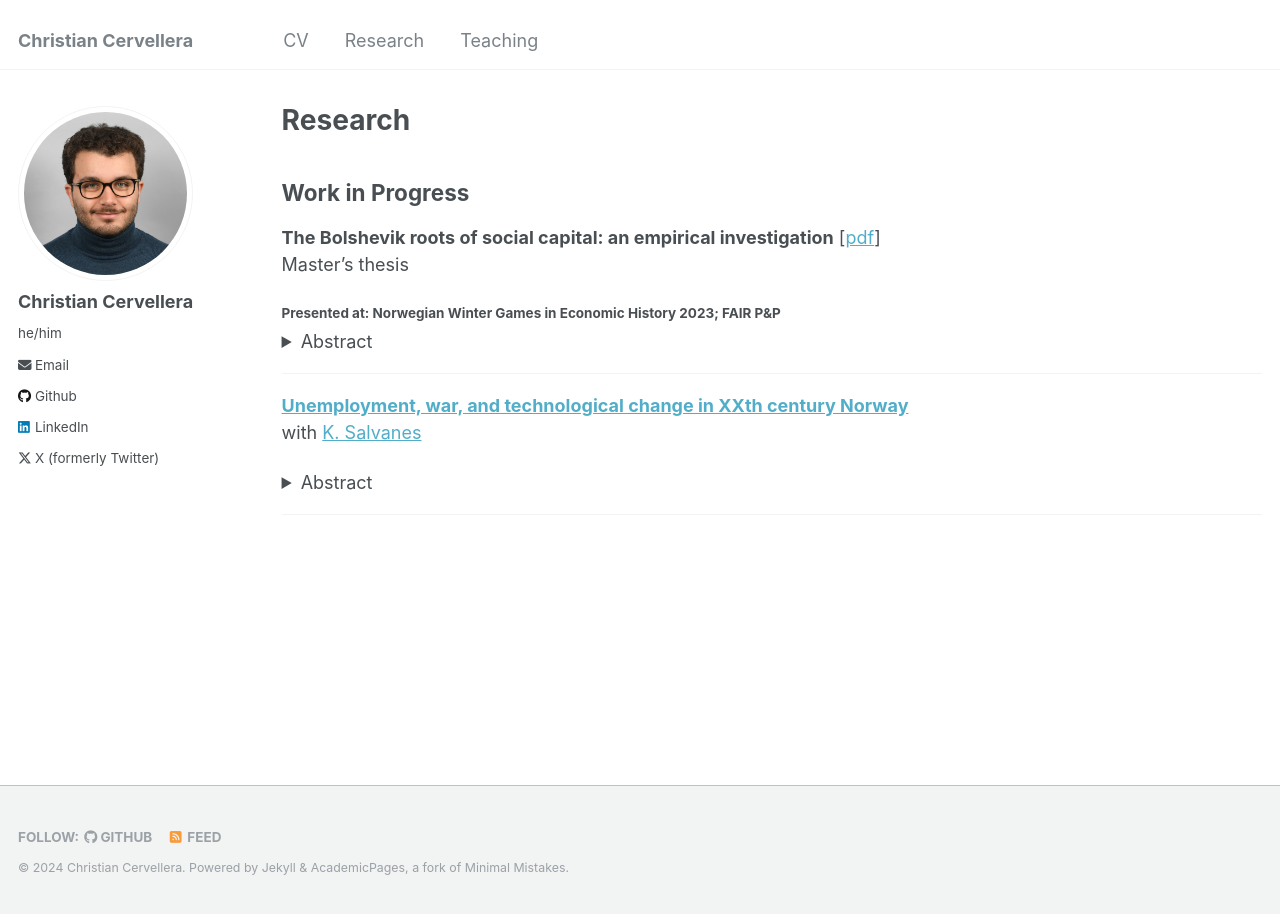
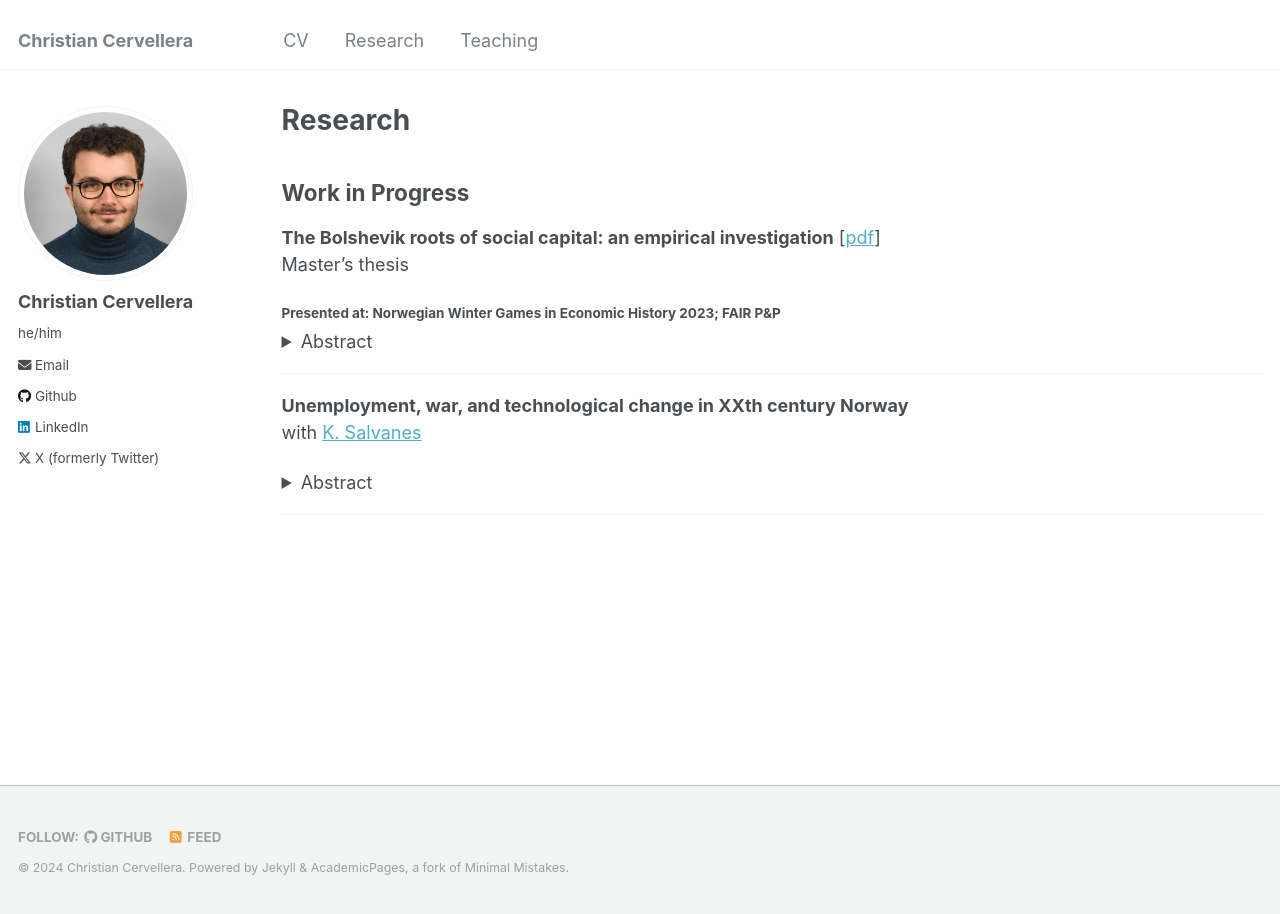
Before and after one commit to ritwika-das/ritwika-das.github.io, a Jekyll site: the page built from _pages/publications.md, in a window 1280 px wide. Built offline with Jekyll 4.4.1, drawn with Linux system fonts in a browser that asks for light colours.

```diff
--- a/_pages/publications.md
+++ b/_pages/publications.md
@@ -22,7 +22,7 @@ This paper investigates the long-term effects of the Red Scare on social capital
 
 ---
 
-[**Unemployment, war, and technological change in XXth century Norway**]() <br>
+**Unemployment, war, and technological change in XXth century Norway** <br>
 with [K. Salvanes](https://sites.google.com/view/kjellsalvanes)
 
 
```
